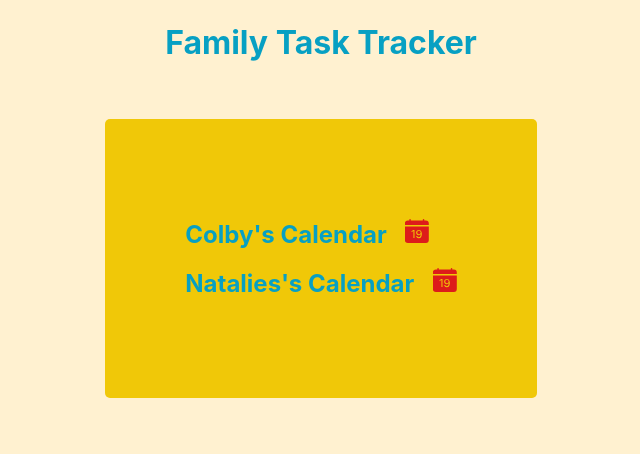
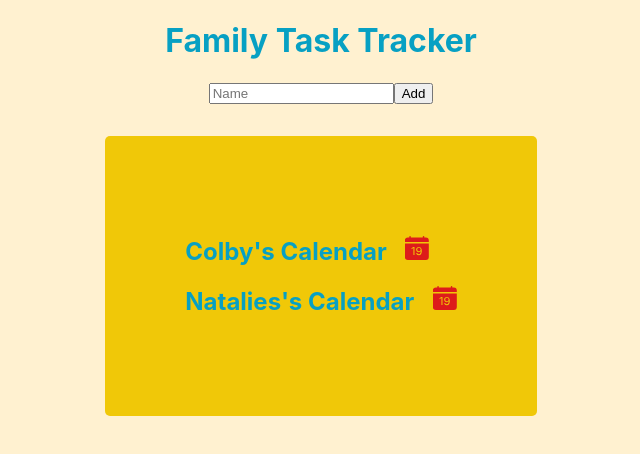
Before and after one commit to Crpearce/calendar-todos-w-local-storage, a React (Create React App) app: page / in a window 1280 px wide. Shown: the top 454 px of the page, without its empty margins (319-959 px from the left). Built offline with nearby package versions, Linux system fonts and the light colour scheme.

Commit message:
create new users from homescreen

```diff
--- a/src/components/form/form.component.jsx
+++ b/src/components/form/form.component.jsx
@@ -95,7 +95,6 @@ const Form = ({ name }) => {
                 className='delete-icon'
                 onClick={() => removeTask(task.id)}
               />
-              {/* <button onClick={() => removeTask(task.id)}>X</button> */}
             </li>
           )
         })}
--- a/src/components/home/home.component.jsx
+++ b/src/components/home/home.component.jsx
@@ -4,14 +4,42 @@ import { BsFillCalendarDateFill } from 'react-icons/bs'
 
 import './home.styles.css'
 
+import { useState } from 'react'
+
 const Home = () => {
+  const [newUser, setNewUser] = useState('')
+  const [allUsers, setAllUsers] = useState('')
+
+
+  const handleSubmit = (e) => {
+    console.log(newUser)
+    const userInfo = {
+      id: Date.now(),
+      name: newUser,
+    }
+    setNewUser(userInfo)
+    setAllUsers([...allUsers, newUser])
+    setNewUser('')
+  }
+
   return (
     <div className='home-container'>
       <h1>Family Task Tracker</h1>
-      <div  className='calendar-container'>
+      <div>
+        <input
+          type='text'
+          value={newUser}
+          placeholder='Name'
+          onChange={(e) => setNewUser(e.target.value)}
+          required
+        />
+        <button onClick={handleSubmit}>Add</button>
+      </div>
+      <div className='calendar-container'>
         <Link to='/Colby' style={{ textDecoration: 'none', color: 'inherit' }}>
           <h2>
-            Colby's Calendar <BsFillCalendarDateFill className='calendar-icon'/>
+            Colby's Calendar{' '}
+            <BsFillCalendarDateFill className='calendar-icon' />
           </h2>
         </Link>
         <Link
@@ -19,9 +47,24 @@ const Home = () => {
           style={{ textDecoration: 'none', color: 'inherit' }}
         >
           <h2>
-            Natalies's Calendar <BsFillCalendarDateFill className='calendar-icon'/>
+            Natalies's Calendar{' '}
+            <BsFillCalendarDateFill className='calendar-icon' />
           </h2>
         </Link>
+        {allUsers.length !== 0 &&
+          allUsers.map((user) => {
+            return (
+              <Link
+                to='/user'
+                style={{ textDecoration: 'none', color: 'inherit' }}
+              >
+                <h2>
+                  {user}'s Calendar{' '}
+                  <BsFillCalendarDateFill className='calendar-icon' />
+                </h2>
+              </Link>
+            )
+          })}
       </div>
     </div>
   )
```
